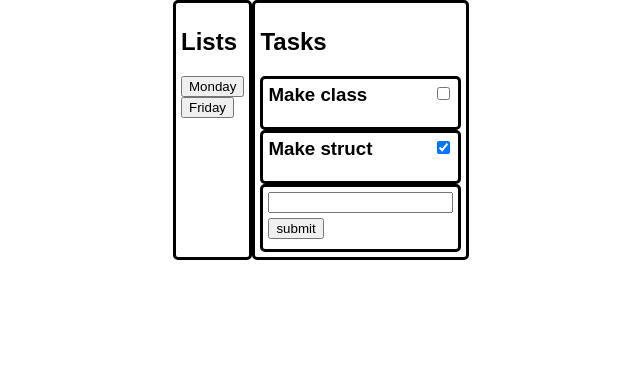
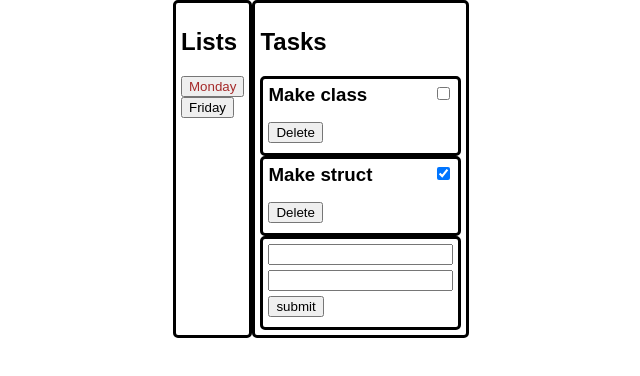
Before and after one commit to sashakorkots/my-app, a React (Create React App) app: page / in a window 1280 px wide. Shown: the top 376 px of the page, without its empty margins (147-787 px from the left). Built offline with nearby package versions, Linux system fonts and the light colour scheme.

Commit message:
add delete task: make and use custom hook for form

```diff
--- a/src/App.css
+++ b/src/App.css
@@ -48,3 +48,7 @@ body {
 #new-task-form>* {
   display: block;
 }
+
+.current-list>button {
+  color: brown;
+}
--- a/src/App.js
+++ b/src/App.js
@@ -36,13 +36,11 @@ class App extends Component {
                       'id' : 1,
                       'title' : 'Go to school',
                       'done' : true,
-                      'listId' : 1
                     },
                     {
                       'id' : 2,
                       'title' : 'Play volleyball',
                       'done' : false,
-                      'listId' : 1
                     },
                   ]
 
@@ -50,9 +48,7 @@ class App extends Component {
 
     ]
   }
-  newTask = (formFields) => {
-
-    const task = {title : formFields,done : false}
+  newTask = (task) => {
     console.log(task)
     const newlist = this.state.lists.slice()
     newlist.find(m => m.id == this.state.currentlist).tasks.push(task)
@@ -69,13 +65,24 @@ class App extends Component {
       {currentlist : list.id}
     )
   }
-
+  removeTask = (task) => {
+    const tasks = this.state.lists.find(m => m.id == this.state.currentlist).tasks
+    tasks.splice(tasks.find(t => t.id == task.id),1)
+    const newlist = this.state.lists.slice()
+    newlist.tasks = tasks
+    console.log(newlist)
+    this.setState(
+      {
+        lists : newlist
+      }
+    )
+  };
   render() {
     return (
       <div className="App">
-        <TodoListSidebar onSelect={this.selectList} lists={this.state.lists}/>
+        <TodoListSidebar onSelect={this.selectList} lists={this.state.lists} currentlist={this.state.currentlist}/>
         <div className="tasks">
-          <ListTasks tasks={this.state.lists.find(m => m.id == this.state.currentlist).tasks}/>
+          <ListTasks onClickDel={this.removeTask} tasks={this.state.lists.find(m => m.id == this.state.currentlist).tasks} />
           <NewTaskForm onSubmit={this.newTask}/>
         </div>
       </div>
--- a/src/components/ListTasks.js
+++ b/src/components/ListTasks.js
@@ -1,12 +1,14 @@
-import React from "react";
+import React, { useState } from "react";
 import Task from './Task'
 
-const ListTasks = ({tasks}) => {
+const ListTasks = ({tasks, onClickDel}) => {
+
+
     return (
         <div id='tasks'>
             <h2>Tasks</h2>
             {
-                tasks.map((m,i) => <Task key={i} task={m}/>)
+                tasks.map((m,i) => <Task key={i} task={m} onClick={_ => onClickDel(m)}/>)
             }
         </div>
     );
--- a/src/components/NewTaskForm.js
+++ b/src/components/NewTaskForm.js
@@ -1,23 +1,35 @@
 import React, { useState } from 'react'
 
+function useTextField(name) {
+    const [value, setValue] = useState("");
+    return {
+        type: 'text',
+        value,
+        name,
+        onChange: event => setValue(event.target.value)
+    }
+}
+
 function NewTaskForm (props) {
-    const [title, setTitle] = useState("");
-
+    const fieldTitle = useTextField('title')
+    const fieldDescription = useTextField('description')
 
     const onSubmitHandler = (event) => {
         event.preventDefault()
-        props.onSubmit(title)
-    }
+        props.onSubmit(
+            {
+                title : fieldTitle.value,
+                description : fieldDescription.value
 
-    const onChange = (event) => {
-        setTitle(
-            event.target.value
+            }
         )
     }
 
     return (
+
         <form id="new-task-form" className="task" onSubmit={onSubmitHandler}>
-            <input type="text" name="title" onChange={onChange}/>
+            <input {...fieldTitle} />
+            <input {...fieldDescription} />
             <button type="submit">submit</button>
         </form>
     )
--- a/src/components/Task.js
+++ b/src/components/Task.js
@@ -1,7 +1,7 @@
 
 import React, {useState} from "react";
 
-function Task ({task}){
+function Task ({task, ...props}){
 
     const [done, setDone] = useState(task.done)
 
@@ -9,12 +9,12 @@ function Task ({task}){
         task.done = !task.done
         setDone(task.done)
     }
-
     return (
-        <div className="task">
+        <div className="task" >
             <input type="checkbox" className="check-box" checked={done} onChange={change}></input>
             <h3>{task.title}</h3>
             <p>{task.description}</p>
+            <button {...props}>Delete</button>
         </div>
     )
 }
--- a/src/components/TodoList.js
+++ b/src/components/TodoList.js
@@ -3,7 +3,7 @@ import React from "react";
 const TodoList = ({todoList, ...props}) => {
     return (
         <div {...props}>
-            <button>{todoList.title}</button>
+            <button >{todoList.title}</button>
         </div>
     );
 }
--- a/src/components/TodoListSidebar.js
+++ b/src/components/TodoListSidebar.js
@@ -1,15 +1,21 @@
 import React from "react";
 import TodoList from './TodoList'
 
-const TodoListSidebar = ({lists, onSelect}) => {
+const TodoListSidebar = ({lists,currentlist , onSelect}) => {
+    console.log(currentlist)
     return (
+
         <div id='list-sidebar'>
             <h2>Lists</h2>
             {
-                lists.map((l, i) => <TodoList onClick={() => onSelect(l)} key={i} todoList={l} />)
+                lists.map((l, i) => <TodoList Class={currentlist == l.id ? 'current-list': ''} onClick={() => onSelect(l)} key={i} todoList={l} />)
             }
         </div>
     );
 }
 
 export default TodoListSidebar;
+
+/*
+currentlist == l.id ?
+*/
```
